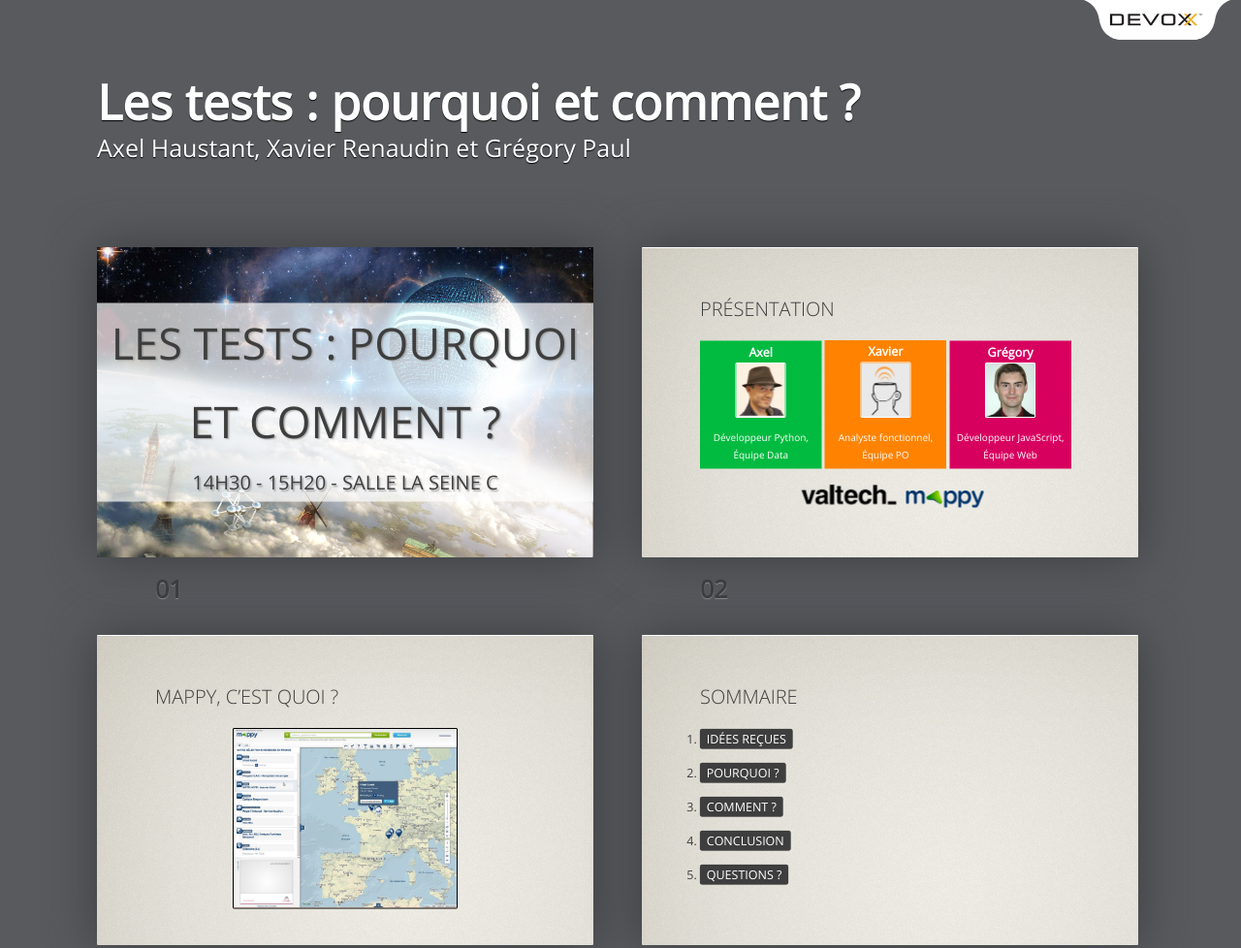
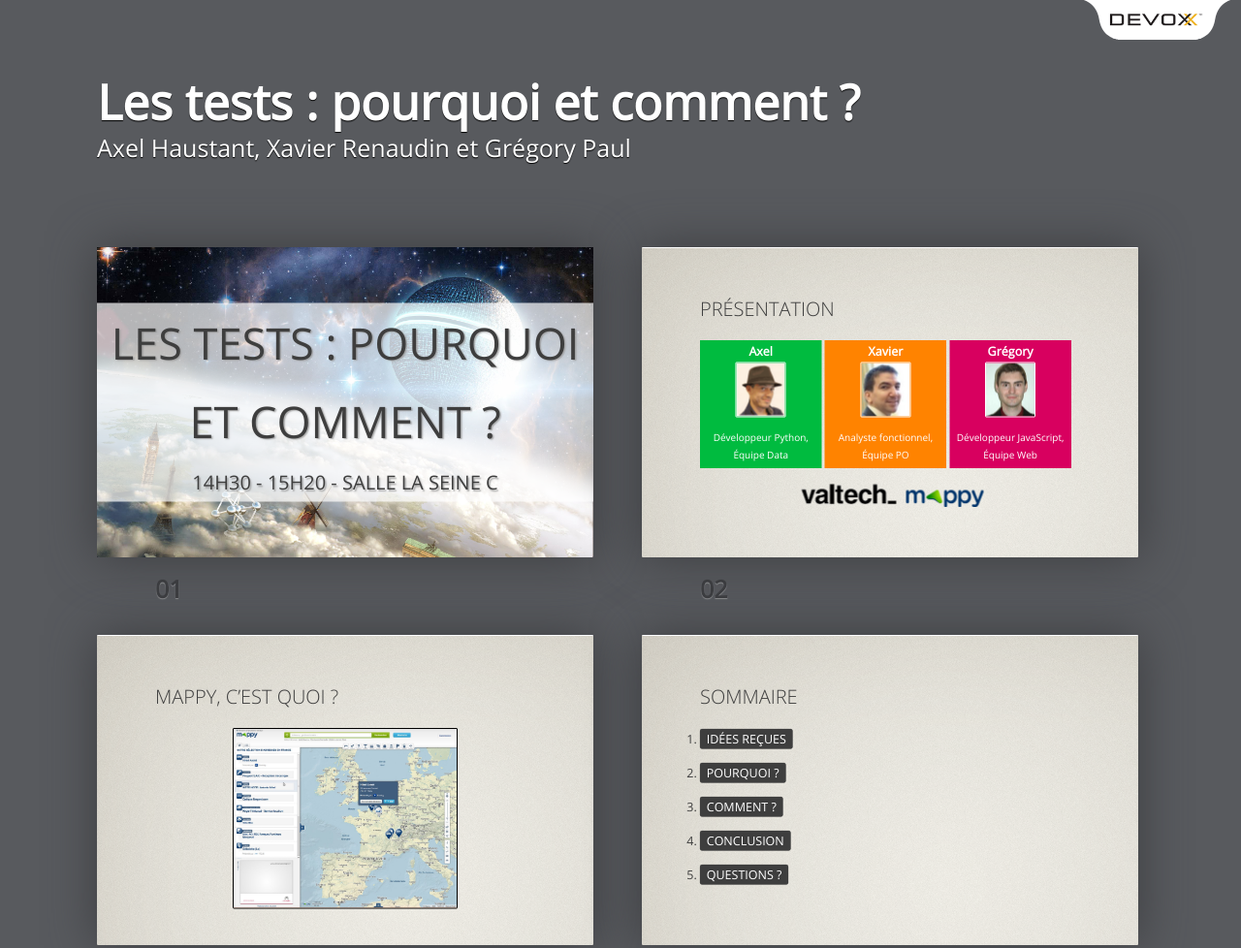
Before and after one commit to ValtechTechno/devoxx-2013-tests-pourquoi-comment, a plain HTML site: page slides/index.html in a window 1280 px wide. Shown: the top 978 px of the page at 97% size. Drawn offline with Linux system fonts and the light colour scheme.

Commit message:
added photo

```diff
--- a/slides/index.html
+++ b/slides/index.html
@@ -63,7 +63,7 @@
                 </span>
                 <span class="xavier">
                     <h3>Xavier</h3>
-                    <img src="pictures/xavier.gif" />
+                    <img src="pictures/xavier.jpg" />
                     <p>Analyste fonctionnel,<br>Équipe PO</p>
                 </span>
                 <span class="gregory">
```
Also changed, not shown: slides/pictures/xavier.gif (deleted), slides/pictures/xavier.jpg (added).
